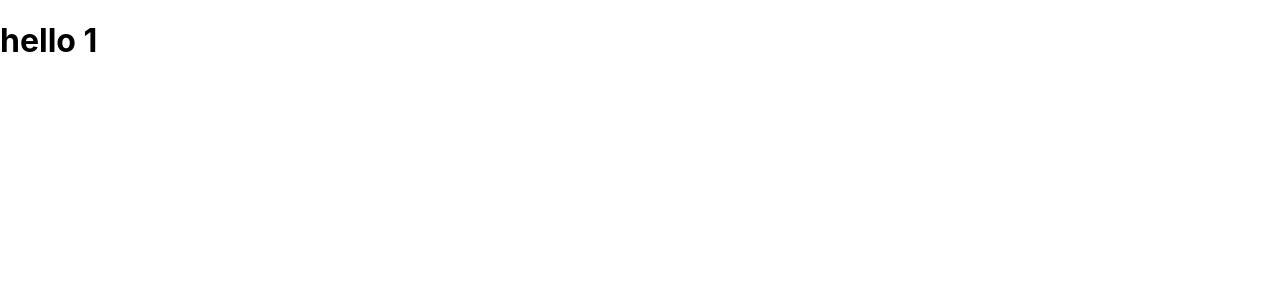
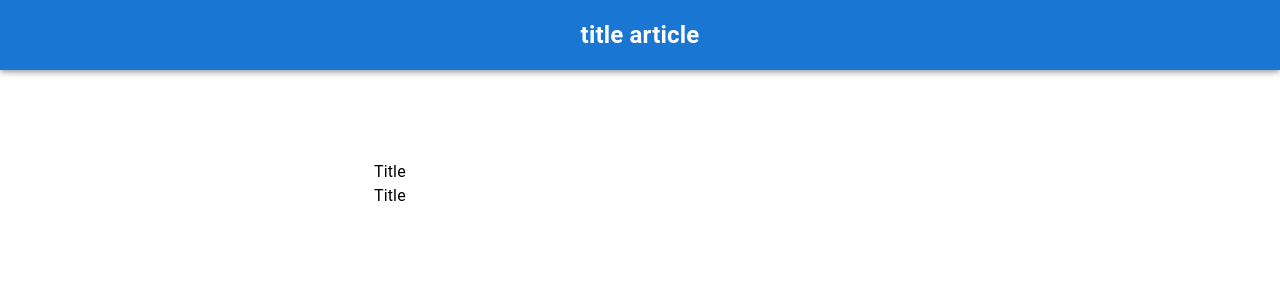
Before and after one commit to MatheoNieto/blog-app, a Next.js app: page /article/1 in a window 1280 px wide. Shown: the top 300 px of the page. Built offline with nearby package versions, Linux system fonts and the light colour scheme.

Commit message:
detail post

```diff
--- a/pages/article/[articleId].tsx
+++ b/pages/article/[articleId].tsx
@@ -1,13 +1,23 @@
 import {useRouter} from 'next/router';
 import type {NextPage} from 'next';
+import {Box, Container, Typography} from '@mui/material';
+import {Header} from '../../components/Header';
 
 const Article: NextPage = () => {
   const router = useRouter();
   const {articleId} = router.query;
 
-  return(
-    <h1>hello {articleId}</h1>
-  )
+  return (
+    <>
+      <Header title="title article" />
+      <Container maxWidth="md">
+        <Box component="div" sx={{p: 20, height: '100vh'}}>
+          <Typography component="h1">Title</Typography>
+          <Typography>Title</Typography>
+        </Box>
+      </Container>
+    </>
+  );
 };
 
 export default Article;
```
